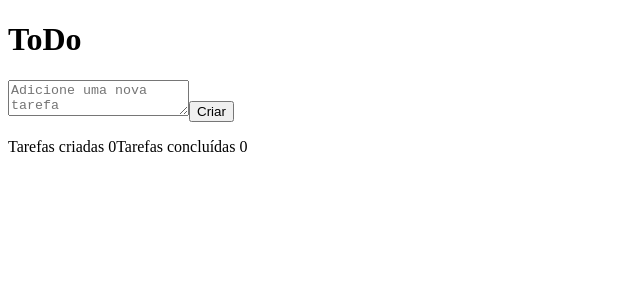
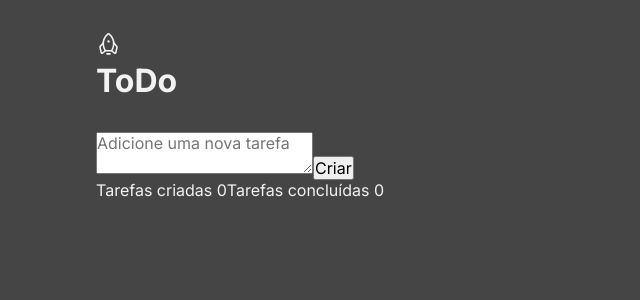
Before and after one commit to caiolemedev/Rocketseat_Desafios_ToDoList, a React (Vite) app in the folder ToDoList/: page / in a window 1280 px wide. Shown: the top 300 px of the page, without its empty margins (0-640 px from the left). Built offline with nearby package versions, Linux system fonts and the light colour scheme.

Commit message:
Update starting styles in the app
Update starting styles in the app

```diff
--- a/ToDoList/index.html
+++ b/ToDoList/index.html
@@ -3,6 +3,14 @@
   <head>
     <meta charset="UTF-8" />
     <meta name="viewport" content="width=device-width, initial-scale=1.0" />
+
+    <link rel="preconnect" href="https://fonts.googleapis.com" />
+    <link rel="preconnect" href="https://fonts.gstatic.com" crossorigin />
+    <link
+      href="https://fonts.googleapis.com/css2?family=Inter:wght@400;700;900&display=swap"
+      rel="stylesheet"
+    />
+
     <title>ToDoList</title>
   </head>
   <body>
--- a/ToDoList/src/App.module.css
+++ b/ToDoList/src/App.module.css
@@ -0,0 +1,16 @@
+.wrapper {
+  max-width: 70rem;
+  margin: 2rem auto;
+  padding: 0 1rem;
+
+  display: flex;
+  gap: 2rem;
+  align-items: flex-start;
+  flex-direction: column;
+}
+
+@media (max-width: 768px) {
+  html {
+    font-size: 87.5%;
+  }
+}
--- a/ToDoList/src/App.tsx
+++ b/ToDoList/src/App.tsx
@@ -3,13 +3,14 @@ import { useState } from 'react'
 import { Header } from './components/Header'
 import { ToDo } from './components/ToDo'
 
-import './App.module.css'
+import './global.css'
+import styles from './App.module.css'
 
 function App() {
   const [count, setCount] = useState(0)
 
   return (
-    <div>
+    <div className={styles.wrapper}>
       <Header/>
       <ToDo/>
     </div>
--- a/ToDoList/src/components/Header.tsx
+++ b/ToDoList/src/components/Header.tsx
@@ -1,7 +1,11 @@
 import styles from './Header.module.css'
+import { Rocket } from 'phosphor-react'
 
 export function Header () {
   return(
-    <h1>ToDo</h1>
+    <div>
+      <Rocket size={25} />
+      <h1>ToDo</h1>
+    </div>
   )
 }
--- /dev/null
+++ b/ToDoList/src/global.css
@@ -0,0 +1,39 @@
+:root {
+  --white: #fff;
+  --blue: #4ea8de;
+  --dark-blue: #1e6f9f;
+  --purple: #5e60ce;
+  --gray-700: #0d0d0d;
+  --gray-500: #262626;
+  --gray-400: #333333;
+  --gray-300: #808080;
+  --gray-100: #f2f2f2;
+  --gray-background: #454545;
+  --red-500: #f75a6b;
+}
+
+:focus {
+  outline: transparent;
+  box-shadow: 0 0 0 2px var(--blue);
+}
+
+* {
+  margin: 0;
+  padding: 0;
+  box-sizing: border-box;
+}
+
+body {
+  background: var(--gray-background);
+  color: var(--gray-100);
+  -webkit-font-smoothing: antialiased;
+}
+
+body,
+input,
+textarea,
+button {
+  font-family: 'Inter', sans-serif;
+  font-weight: 400;
+  font-size: 1rem;
+}
```
